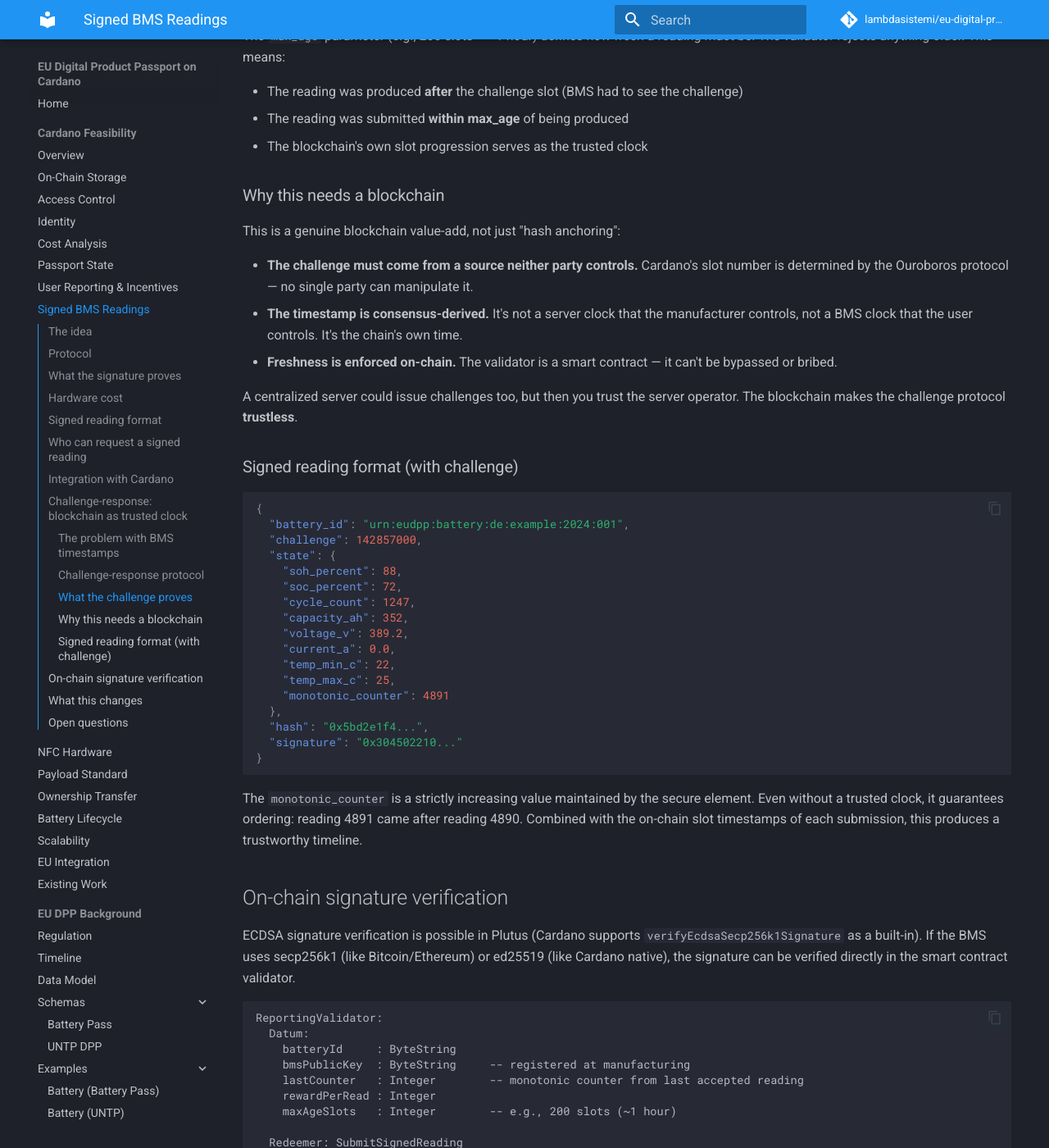
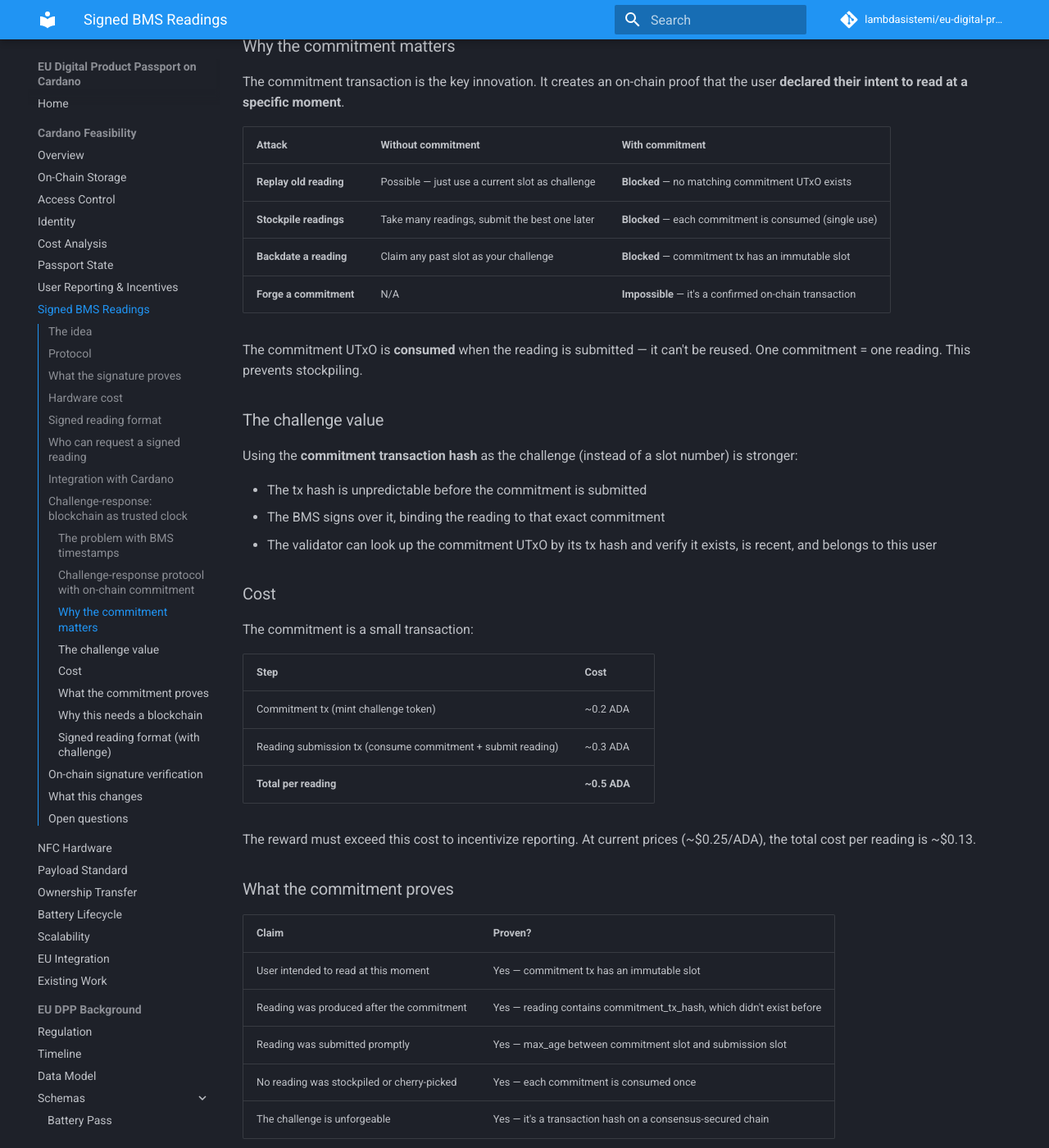
Before and after one commit to lambdasistemi/eu-digital-product-passport, an MkDocs documentation site: the page built from docs/cardano/signed-bms.md, in a window 1280 px wide and 1400 px high, scrolled down 6280 px. Shown: the whole window at 82% size. Built offline with MkDocs 1.6.1 and Material for MkDocs 9.7.7, drawn with Linux system fonts in a browser that asks for light colours; comment, search, counter and statistics services are not loaded; some of the changed text lies outside the part shown.

Commit message:
feat: on-chain commitment before NFC tap — prevents replay and stockpiling (#5)

````diff
--- a/docs/cardano/signed-bms.md
+++ b/docs/cardano/signed-bms.md
@@ -142,9 +142,16 @@ A signed reading with a BMS-reported timestamp proves nothing about *when* the r
 - Store the signed result
 - Replay it months later when the battery has degraded, to fake a higher SoH
 
-### Challenge-response protocol
+### Challenge-response protocol with on-chain commitment
 
-The reader includes a **challenge** in the signing request — a value that the BMS could not have known in advance. The BMS signs the state data together with the challenge. This binds the reading to a specific moment.
+Simply reading the current slot number is not enough — anyone can read a slot retroactively. A dishonest user could:
+
+1. Tap the battery today (SoH 85%)
+2. Store the signed reading
+3. Months later, read the current slot, claim that was the challenge
+4. Submit the old reading as if it were fresh
+
+The fix: the user **commits the challenge on-chain first** by minting a commitment UTxO. This creates an unforgeable timestamp — the commitment transaction has a definite slot, and the reading must reference that exact commitment.
 
 ```mermaid
 sequenceDiagram
@@ -152,51 +159,84 @@ sequenceDiagram
     participant C as Cardano L1
     participant B as BMS Secure Element
 
-    U->>C: Read current slot number
-    C-->>U: Slot 142857000
+    Note over U,C: Step 1: Commit
+    U->>C: Submit commitment tx (mints challenge token)
+    Note over C: Commitment UTxO created at slot 142857000
+    Note over C: Contains: battery_id, user_pkh, nonce
+    C-->>U: Commitment tx confirmed
 
-    U->>B: Request signed state with challenge = slot 142857000
+    Note over U,B: Step 2: Tap
+    U->>B: NFC tap with challenge = commitment_tx_hash
     B->>B: Read sensors → state data
-    B->>B: payload = state_data ‖ challenge
-    B->>B: hash = H(payload)
-    B->>B: signature = Sign(private_key, hash)
-    B-->>U: {state_data, challenge, hash, signature}
+    B->>B: payload = state_data ‖ commitment_tx_hash
+    B->>B: signature = Sign(private_key, hash(payload))
+    B-->>U: COSE_Sign1 { state_data, commitment_tx_hash, signature }
 
-    U->>C: Submit transaction with signed reading
-    Note over C: Transaction lands in slot 142857042
-
-    C->>C: Validator checks:
-    Note over C: 1. challenge ≤ current_slot
-    Note over C: 2. current_slot - challenge < max_age (e.g., 1 hour)
-    Note over C: 3. Signature valid against BMS public key
-    Note over C: 4. Plausibility checks
-    Note over C: 5. Release reward
+    Note over U,C: Step 3: Submit
+    U->>C: Submit reading tx, consuming commitment UTxO
+    Note over C: Validator checks:
+    Note over C: 1. Commitment UTxO is consumed (single use)
+    Note over C: 2. commitment_tx_hash in reading matches
+    Note over C: 3. Commitment slot is recent (< max_age)
+    Note over C: 4. COSE signature valid
+    Note over C: 5. User holds ownership token
+    Note over C: 6. Plausibility checks
+    Note over C: 7. Release reward
 ```
 
-### What the challenge proves
+### Why the commitment matters
 
-| Attack | Without challenge | With challenge |
-|--------|------------------|---------------|
-| **Replay old reading** | Possible — old signed reading is still valid | Blocked — challenge slot is too old, validator rejects |
-| **Pre-compute future readings** | Possible — sign once, submit later | Blocked — BMS can't predict future slot numbers |
-| **Forge timestamp** | Easy — BMS clock is settable | Irrelevant — timestamp comes from the blockchain |
-| **Delay submission** | Undetectable | Detectable — gap between challenge slot and submission slot |
+The commitment transaction is the key innovation. It creates an on-chain proof that the user **declared their intent to read at a specific moment**.
 
-The `max_age` parameter (e.g., 200 slots = ~1 hour) defines how fresh a reading must be. The validator rejects anything older. This means:
+| Attack | Without commitment | With commitment |
+|--------|-------------------|-----------------|
+| **Replay old reading** | Possible — just use a current slot as challenge | **Blocked** — no matching commitment UTxO exists |
+| **Stockpile readings** | Take many readings, submit the best one later | **Blocked** — each commitment is consumed (single use) |
+| **Backdate a reading** | Claim any past slot as your challenge | **Blocked** — commitment tx has an immutable slot |
+| **Forge a commitment** | N/A | **Impossible** — it's a confirmed on-chain transaction |
 
-- The reading was produced **after** the challenge slot (BMS had to see the challenge)
-- The reading was submitted **within max_age** of being produced
-- The blockchain's own slot progression serves as the trusted clock
+The commitment UTxO is **consumed** when the reading is submitted — it can't be reused. One commitment = one reading. This prevents stockpiling.
+
+### The challenge value
+
+Using the **commitment transaction hash** as the challenge (instead of a slot number) is stronger:
+
+- The tx hash is unpredictable before the commitment is submitted
+- The BMS signs over it, binding the reading to that exact commitment
+- The validator can look up the commitment UTxO by its tx hash and verify it exists, is recent, and belongs to this user
+
+### Cost
+
+The commitment is a small transaction:
+
+| Step | Cost |
+|------|------|
+| Commitment tx (mint challenge token) | ~0.2 ADA |
+| Reading submission tx (consume commitment + submit reading) | ~0.3 ADA |
+| **Total per reading** | **~0.5 ADA** |
+
+The reward must exceed this cost to incentivize reporting. At current prices (~$0.25/ADA), the total cost per reading is ~$0.13.
+
+### What the commitment proves
+
+| Claim | Proven? |
+|-------|---------|
+| User intended to read at this moment | Yes — commitment tx has an immutable slot |
+| Reading was produced after the commitment | Yes — reading contains commitment_tx_hash, which didn't exist before |
+| Reading was submitted promptly | Yes — max_age between commitment slot and submission slot |
+| No reading was stockpiled or cherry-picked | Yes — each commitment is consumed once |
+| The challenge is unforgeable | Yes — it's a transaction hash on a consensus-secured chain |
 
 ### Why this needs a blockchain
 
-This is a genuine blockchain value-add, not just "hash anchoring":
+This is a genuine blockchain value-add:
 
-- **The challenge must come from a source neither party controls.** Cardano's slot number is determined by the Ouroboros protocol — no single party can manipulate it.
-- **The timestamp is consensus-derived.** It's not a server clock that the manufacturer controls, not a BMS clock that the user controls. It's the chain's own time.
-- **Freshness is enforced on-chain.** The validator is a smart contract — it can't be bypassed or bribed.
+- **The commitment is a confirmed transaction** — no party can forge, backdate, or alter it
+- **The slot is consensus-derived** — neither the user, the manufacturer, nor a server controls it
+- **Single-use consumption** — the eUTxO model naturally enforces one-reading-per-commitment (the UTxO is spent)
+- **The challenge (tx hash) is unpredictable** — determined by the transaction content and the ledger state at submission time
 
-A centralized server could issue challenges too, but then you trust the server operator. The blockchain makes the challenge protocol **trustless**.
+A centralized server could issue challenges too, but then you trust the server operator not to issue backdated challenges. The blockchain makes the entire protocol **trustless**.
 
 ### Signed reading format (with challenge)
 
@@ -228,6 +268,16 @@ The `monotonic_counter` is a strictly increasing value maintained by the secure
 ECDSA signature verification is possible in Plutus (Cardano supports `verifyEcdsaSecp256k1Signature` as a built-in). If the BMS uses secp256k1 (like Bitcoin/Ethereum) or ed25519 (like Cardano native), the signature can be verified directly in the smart contract validator.
 
 ```
+CommitmentValidator:
+  -- Minting policy for challenge tokens
+  Validation (mint):
+    - Exactly one token minted
+    - Token name = hash(battery_id ‖ user_pkh ‖ current_slot)
+    - Output UTxO contains: battery_id, user_pkh, slot
+
+  Validation (burn / consume):
+    - Must be consumed by a valid reading submission
+
 ReportingValidator:
   Datum:
     batteryId     : ByteString
@@ -237,22 +287,24 @@ ReportingValidator:
     maxAgeSlots   : Integer        -- e.g., 200 slots (~1 hour)
 
   Redeemer: SubmitSignedReading
-    reading    : ByteString      -- serialized state data including challenge + counter
-    signature  : ByteString      -- BMS signature over hash(reading)
+    coseSign1  : ByteString      -- full COSE_Sign1 object from BMS
 
   Validation:
-    - Extract challenge slot from reading
-    - challenge ≤ current_slot
-    - current_slot - challenge < maxAgeSlots
-    - Extract monotonic_counter from reading
-    - monotonic_counter > lastCounter (strictly increasing)
-    - verifyEcdsaSecp256k1Signature(bmsPublicKey, hash(reading), signature) == True
+    - A commitment UTxO is consumed in this transaction
+    - commitment.battery_id matches datum.batteryId
+    - commitment.user_pkh matches the submitter
+    - commitment.slot + maxAgeSlots ≥ current_slot (commitment is recent)
+    - Extract commitment_tx_hash from COSE payload challenge field
+    - commitment_tx_hash matches the consumed commitment UTxO's tx hash
+    - Verify COSE_Sign1 signature against datum.bmsPublicKey
+    - Extract monotonic_counter: must be > lastCounter
     - Plausibility checks (SoH ≤ previous, cycles ≥ previous)
+    - Submitter holds the ownership token for this battery
     - Update lastCounter in output datum
     - Release reward to submitter
 ```
 
-This is a significant upgrade over unsigned user reports — the smart contract doesn't just check that a user submitted something plausible, it verifies that the BMS hardware itself produced the data, recently, in response to a fresh challenge.
+This is a significant upgrade over unsigned user reports — the smart contract doesn't just check that a user submitted something plausible, it verifies that the BMS hardware itself produced the data, recently, in response to a committed challenge that was minted on-chain before the reading.
 
 ## What this changes
 
````
Also changed, not shown: docs/cardano/ownership.md (+3 -2 lines).
